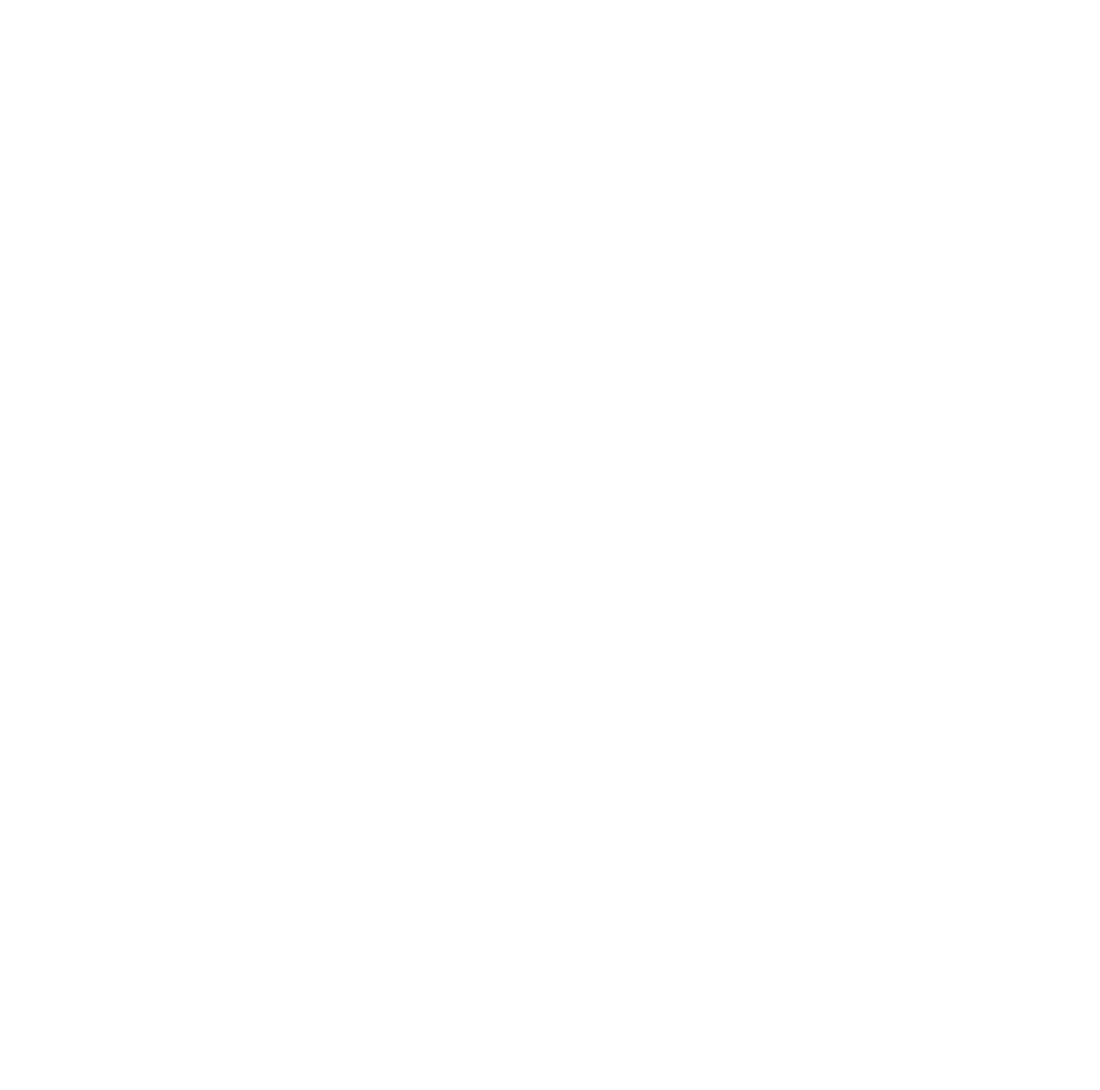
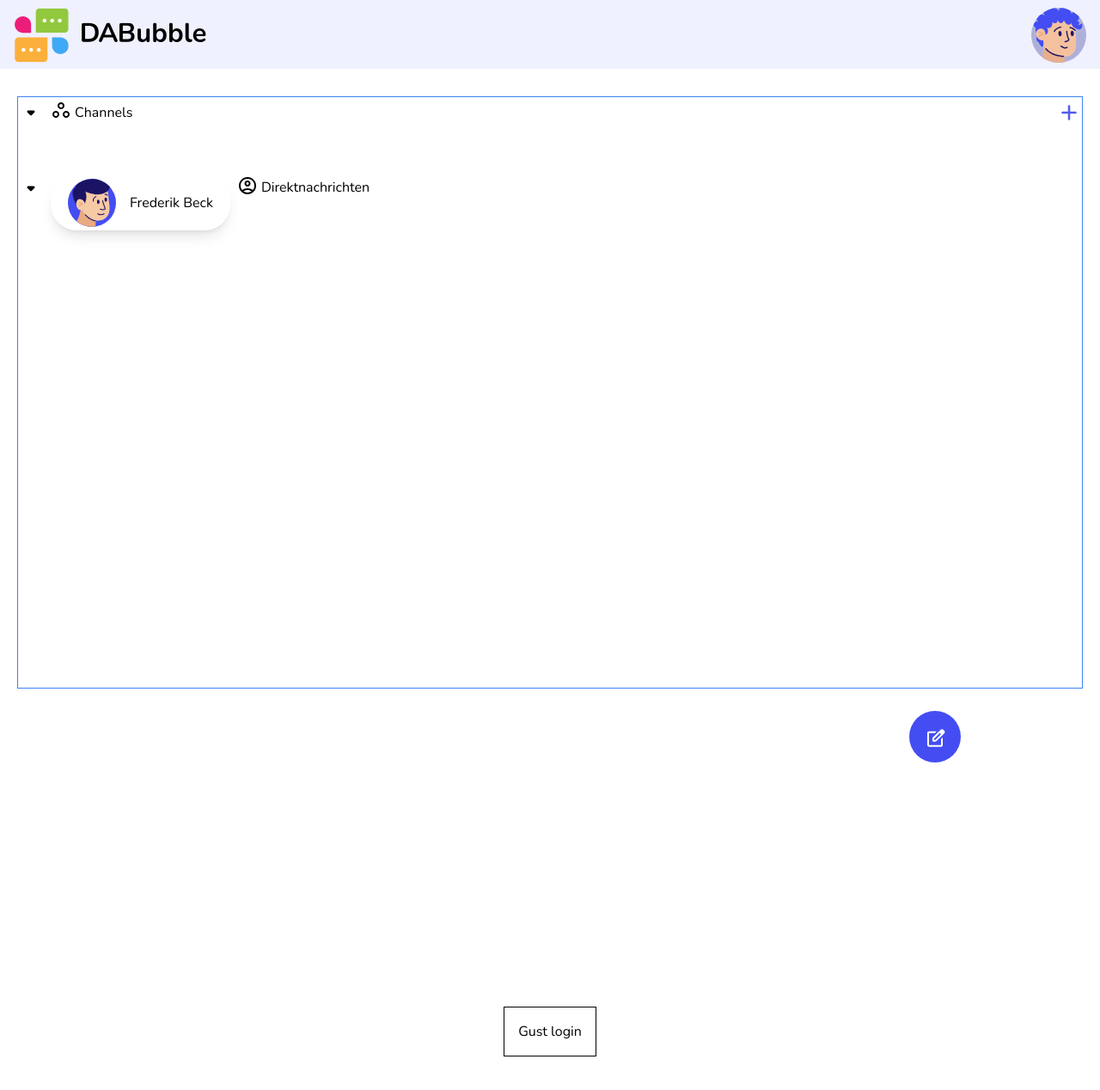
Before and after one commit to ozanorhn/DaBubble, an Angular app: page /channel in a window 1280 px wide. Before the commit this address led to /. Shown: the top 1268 px of the page at 86% size. Before the commit the page ends 800 px from the top, so only its background shows below. Built offline with nearby package versions, Linux system fonts and the light colour scheme.

Commit message:
merge components

```diff
--- a/src/app/app.component.html
+++ b/src/app/app.component.html
@@ -1,3 +1,10 @@
 
 
 <router-outlet />
+
+
+<section class="flex items-center justify-center h-screen size-full">
+    <button routerLink="channel" class="p-4 border border-black">
+        Gust login
+    </button>
+</section>
--- a/src/app/app.routes.ts
+++ b/src/app/app.routes.ts
@@ -1,3 +1,14 @@
 import { Routes } from '@angular/router';
+import { LandingPageComponent } from './components/landing-page/landing-page.component';
+import { ChannelPageComponent } from './components/channel-page/channel-page.component';
+import { ChatPageComponent } from './components/chat-page/chat-page.component';
+import { ContactPageComponent } from './components/contact-page/contact-page.component';
 
-export const routes: Routes = [];
+export const routes: Routes = [
+    { path: "", component: LandingPageComponent },
+    { path: "channel", component: ChannelPageComponent },
+    { path: "chat", component: ChatPageComponent },
+    { path: "contact", component: ContactPageComponent },
+    { path: "imprint", component: ContactPageComponent },
+    { path: "privacy", component: ContactPageComponent }
+];
--- a/src/app/components/channel-page/channel-page.component.html
+++ b/src/app/components/channel-page/channel-page.component.html
@@ -1,8 +1,9 @@
-<div
-  class="min-h-screen w-full flex flex-col items-center justify-betwee relative bg-white text-black"
+<section
+  class="relative flex flex-col items-center w-full min-h-screen text-black bg-white justify-betwee"
 >
   <!-- Header mit Logo -->
 
+<app-header></app-header>
   <!-- Main Content -->
   <div
     class="absolute top-0 left-0 right-0 top-[92px] w-full h-[820px] p-[20px] gap-[25px] bg-white rounded-bl-[30px]rounded-br-[30px]"
@@ -20,6 +21,9 @@
               alt=""
               class="w-[30px] h-[30px]"
             />
+
+
+
             <div class="flex gap-[4px]">
               <img
                 src="assets/imgs/icons/workspaces.svg"
@@ -32,6 +36,9 @@
                 class="w-[87px] h-[27px]"
               /> -->
               <div class="pt-[3px]">Channels</div>
+
+
+
             </div>
           </div>
           <img
@@ -50,6 +57,7 @@
               alt=""
               class="w-[30px] h-[30px]"
             />
+            <app-user></app-user>
             <div class="flex gap-[4px]">
               <img
                 src="assets/imgs/icons/account_circle.svg"
@@ -62,6 +70,7 @@
                 class="w-[87px] h-[27px]"
               /> -->
               <div class="pt-[2px]">Direktnachrichten</div>
+
             </div>
           </div>
         </div>
@@ -80,4 +89,4 @@
       </div>
     </section>
   </div>
-</div>
+</section>
--- a/src/app/components/channel-page/channel-page.component.ts
+++ b/src/app/components/channel-page/channel-page.component.ts
@@ -1,8 +1,10 @@
 import { Component } from '@angular/core';
+import { HeaderComponent } from "../shared/header/header.component";
+import { UserComponent } from "../shared/user/user.component";
 
 @Component({
   selector: 'app-channel-page',
-  imports: [],
+  imports: [HeaderComponent, UserComponent],
   templateUrl: './channel-page.component.html',
   styleUrl: './channel-page.component.scss'
 })
```
Also changed, not shown: src/app/app.component.ts (+4 -6 lines).
